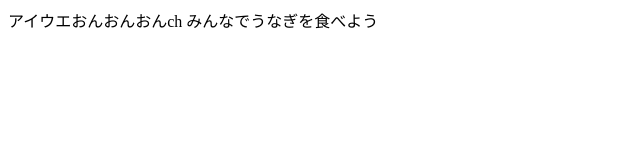
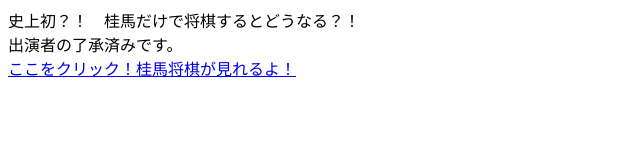
Before and after one commit to ponmasa/king, a plain HTML site: page index.html in a window 1280 px wide. Shown: the whole page, without its empty margins (0-640 px from the left). Drawn offline with Linux system fonts and the light colour scheme.

Commit message:
Update index.html

```diff
--- a/index.html
+++ b/index.html
@@ -3,11 +3,13 @@
 <head>
   <meta charset="utf-8">
 
-  <title>やんプル</title>
+  <title>ぽんま将棋ch（ぽんまでっかTV）</title>
 
 </head>
 <body>
-<div>アイウエおんおんおんch みんなでうなぎを食べよう</div>
+<div>史上初？！　桂馬だけで将棋するとどうなる？！</div>
+  <div>出演者の了承済みです。</div>
+  <a href="https://umabi.jp/news/65">ここをクリック！桂馬将棋が見れるよ！</a>
 
 </body>
 </html>
```
